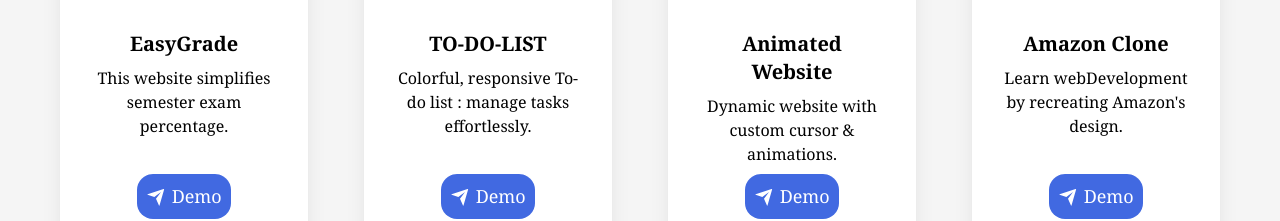
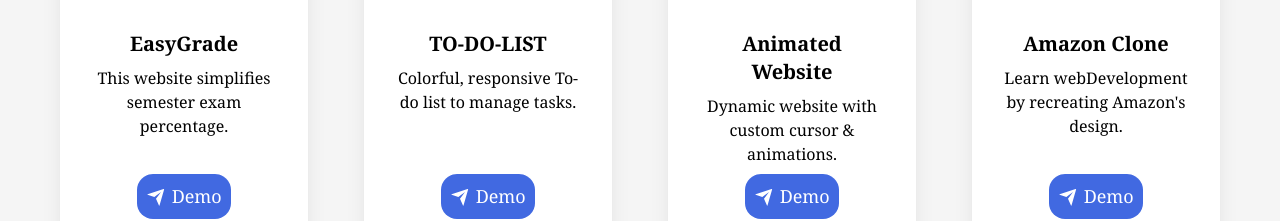
Before and after one commit to athar-ansari/portfolio, a React (Vite) app: page /project in a window 1280 px wide. Shown: the part 374-595 px from the top of the page. Built offline with nearby package versions, Linux system fonts and the light colour scheme; no server answers.

Commit message:
first commit

```diff
--- a/src/Components/Project/ProfileCard/ProfileCard.jsx
+++ b/src/Components/Project/ProfileCard/ProfileCard.jsx
@@ -16,7 +16,7 @@
     image:
       "https://github.com/athar-ansari/Animated-Toggle/assets/118714083/6b3fda68-0bd8-4808-bb30-24dbcfeffe10",
     title: "TO-DO-LIST",
-    description: "Colorful, responsive To-do list : manage tasks effortlessly.",
+    description: "Colorful, responsive To-do list to manage tasks.",
     link: "https://todolistwebap.netlify.app/",
   },
   {
@@ -37,7 +37,7 @@
     image:
       "https://github.com/athar-ansari/EASY-GRADE/assets/118714083/1dd9a683-e84d-403a-91ff-d556a93a04fb",
     title: "Calculator",
-    description: "Calculator with button click sound & auto theme switching.",
+    description: "Calculator button click sound & auto theme switching.",
     link: "https://simple-calculator0a.netlify.app/",
   },
   {
@@ -89,7 +89,7 @@
         </figure>
         <div className="card-body items-center text-center">
           <h2 className="card-title">{card.title}</h2>
-          <p>{card.description}</p>
+          <p className="text-base">{card.description}</p>
           <div className="card-actions">
             <AnimButton onClick={() => window.open(card.link, "_blank")} />
           </div>
```
